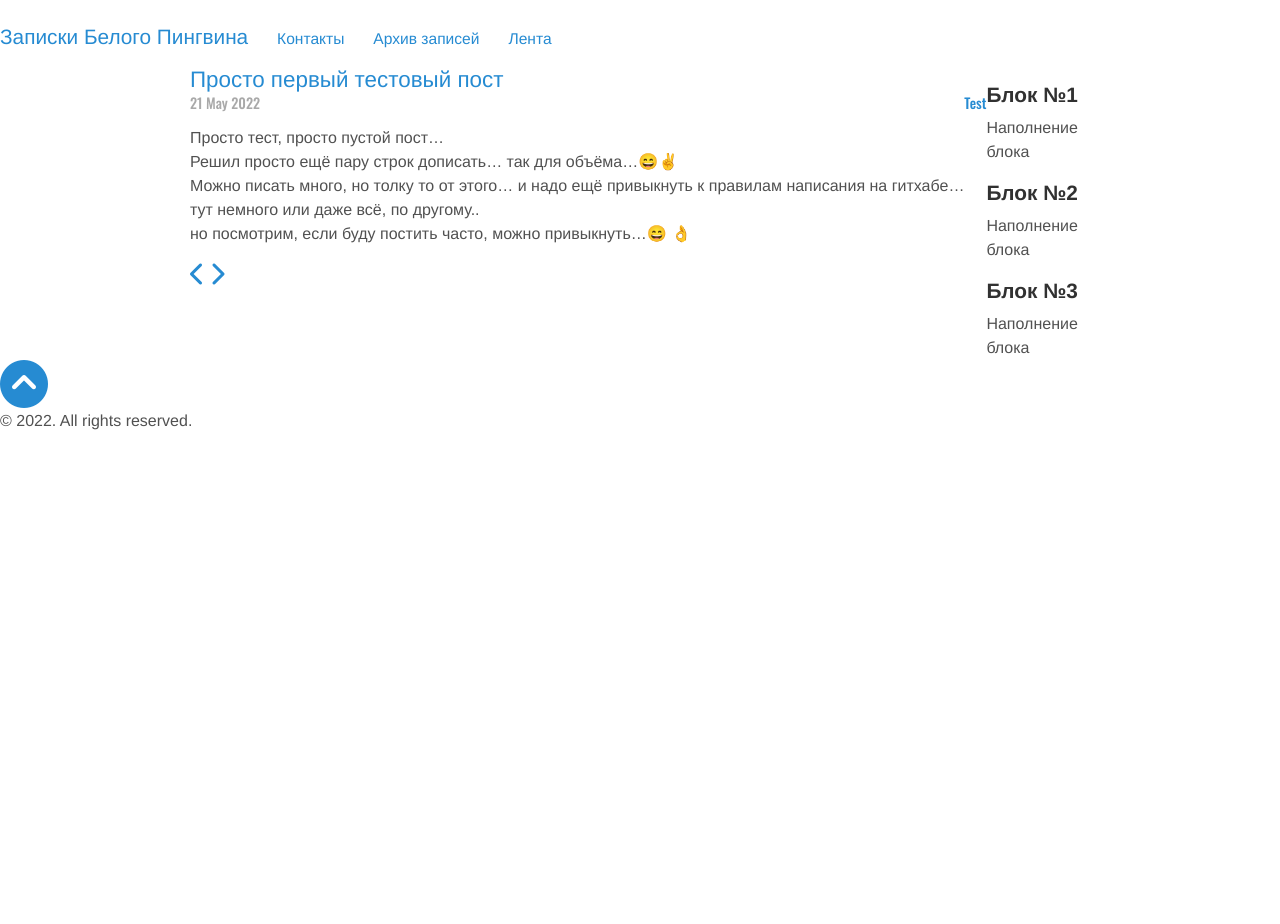
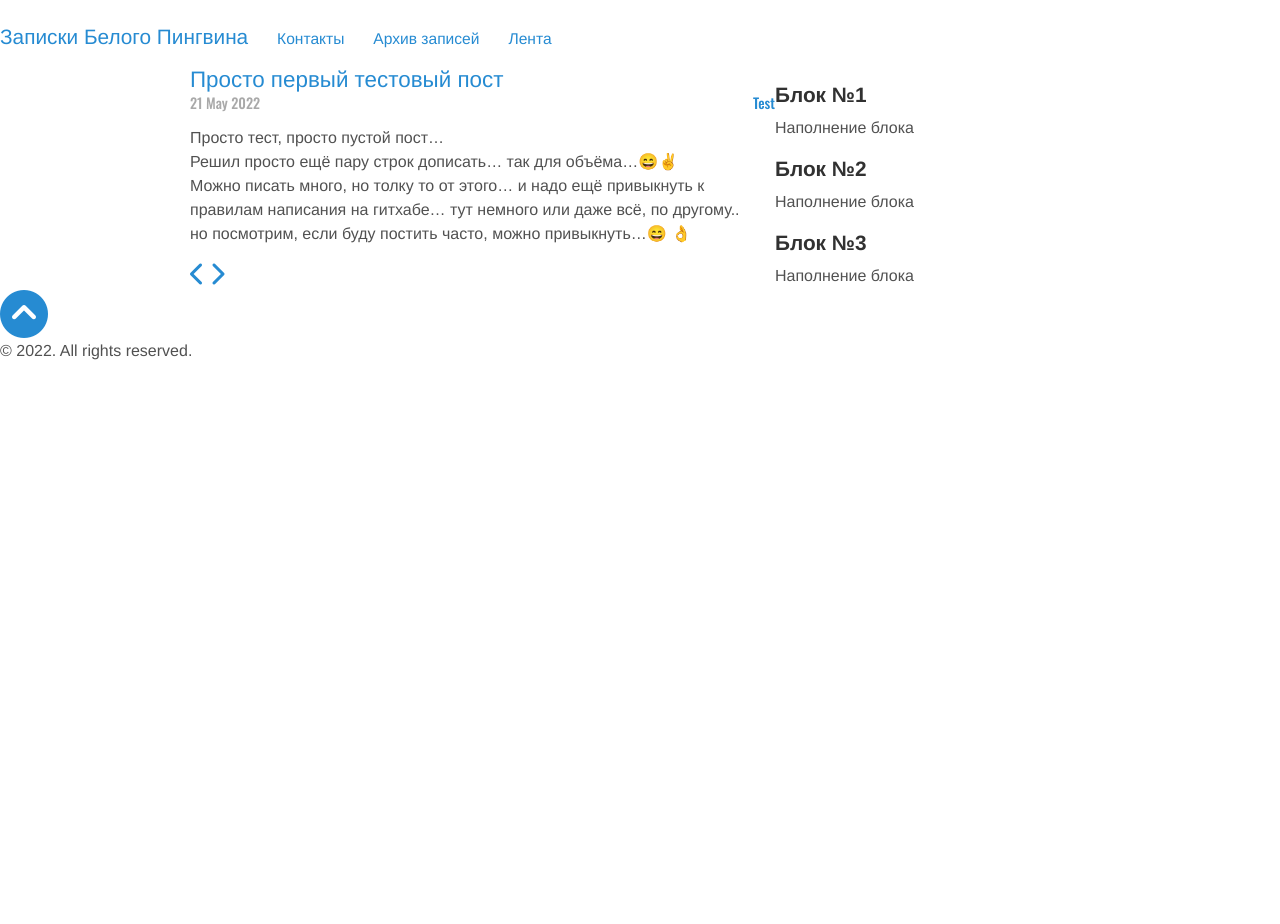
Before and after one commit to whitepingvin/blog, a Jekyll site: the page built from index.html, in a window 1280 px wide. Built offline with Jekyll 4.4.1, drawn with Linux system fonts in a browser that asks for light colours; nearby versions of some CDN libraries; emoji names are drawn with the system emoji font; the list of posts is cut into pages by our own code.

Commit message:
Update style.css

```diff
--- a/css/style.css
+++ b/css/style.css
@@ -244,6 +244,18 @@ tbody tr:nth-child(odd) th {
     margin: 0 auto;
 }
 
+/* ------ CONTAINER ------- */
+.container {
+  width: 65%;
+}
+
+
+/* ------ SIDEBAR ------- */
+
+.aside {
+  width: 30%;
+}
+
 /* ------ FOOTER ------- */
 
 .fa-chevron-circle-up {
```
